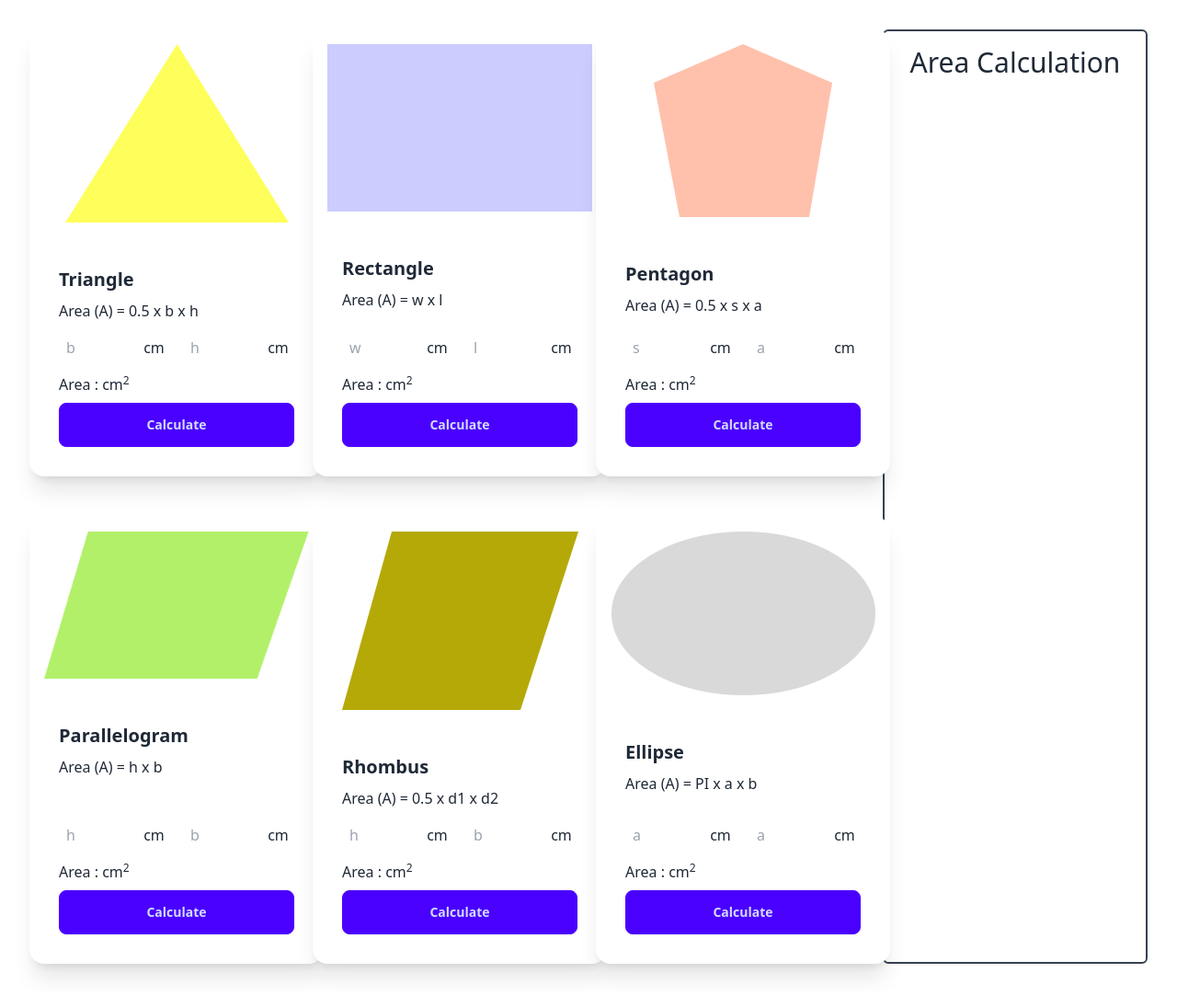
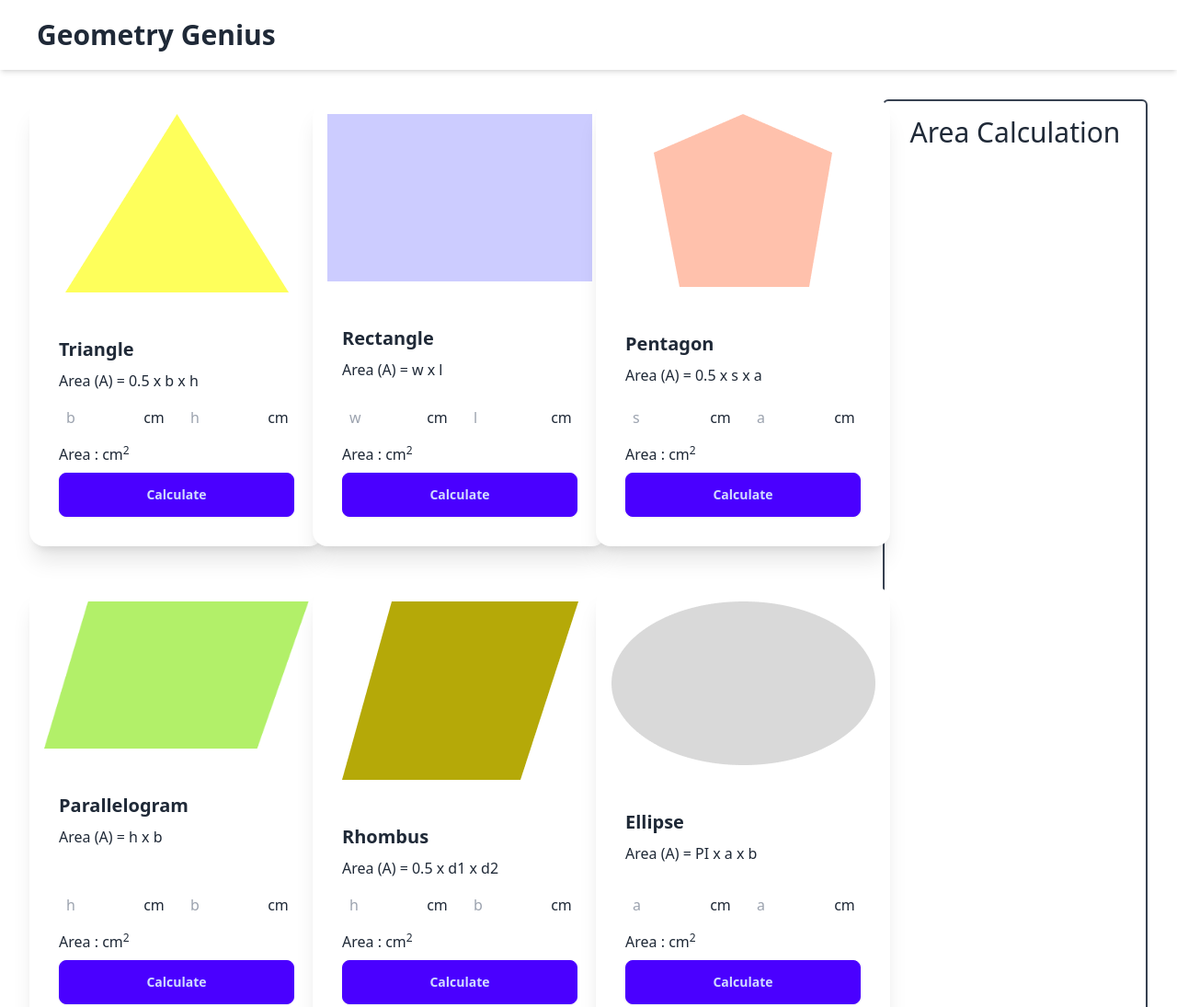
Before and after one commit to fabianroy/Geometry-Genius, a plain HTML site: page index.html in a window 1280 px wide. Shown: the top 1095 px of the page at 92% size. Drawn offline with nearby package versions, Linux system fonts and the light colour scheme.

Commit message:
Final Design

```diff
--- a/index.html
+++ b/index.html
@@ -9,11 +9,11 @@
     <script src="https://cdn.tailwindcss.com"></script>
 </head>
 
-<body class="m-8">
+<body>
     <header>
-
+        <h1 class="text-3xl px-10 py-5 shadow-md font-semibold">Geometry Genius</h1>
     </header>
-    <main>
+    <main class="m-8">
         <!-- Main Content Container -->
         <div class="flex flex-col md:flex-row gap-2">
 
```
